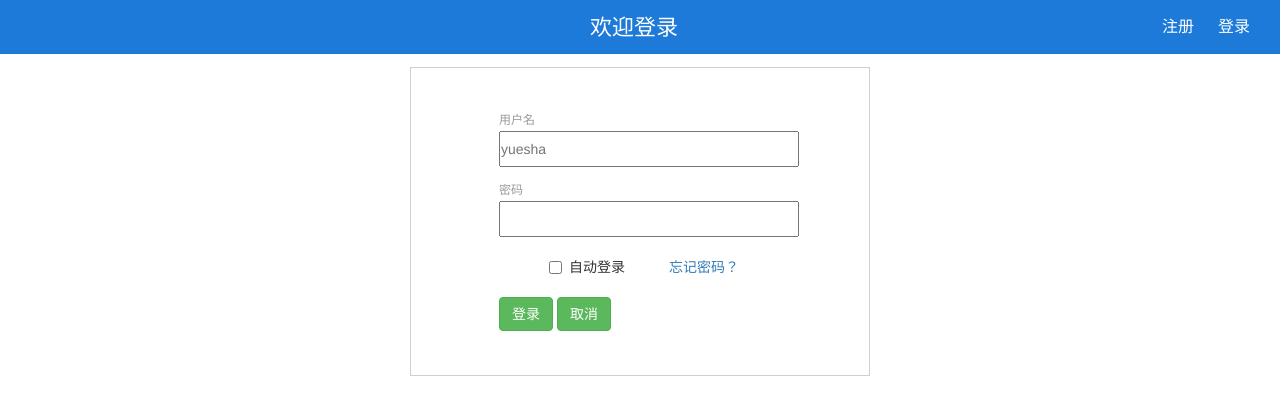
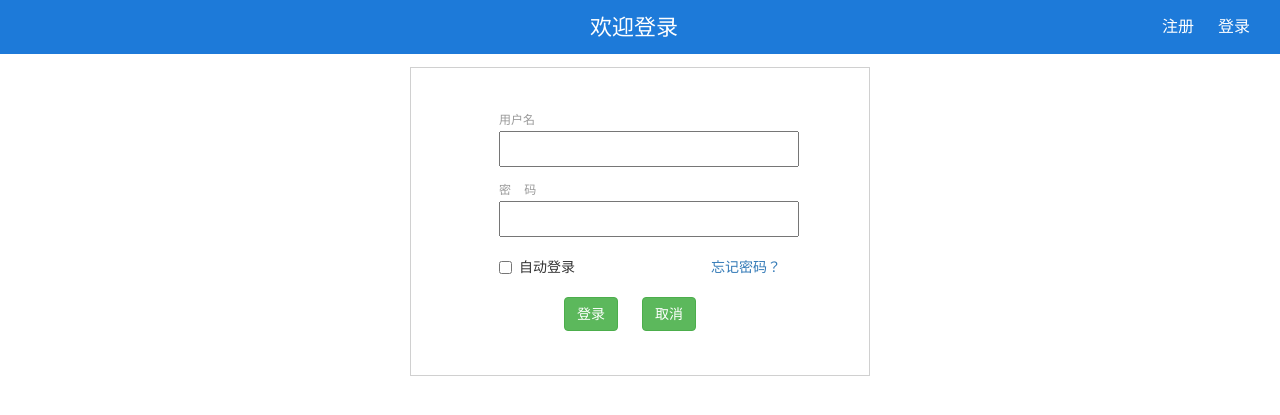
Before and after one commit to lyfdj/chatRoom, a PHP site: page /login.html in a window 1280 px wide. Shown: the top 415 px of the page. Run offline with PHP 8.4, Linux system fonts and the light colour scheme; some libraries are stand-ins or nearby versions.

Commit message:
美化登录页面

```diff
--- a/css/login.css
+++ b/css/login.css
@@ -1,4 +1,5 @@
 *{padding: 0;margin: 0;}
+input{padding-left: 10px;}
 .topBar{width: 100%;height: 54px;background-color: #1D7AD9;}
 .topBar span{color: white;font-size: 22px;font-family: "微软雅黑";position: absolute;margin-top: 12px;margin-left: 590px;}
 .topBar .reg{float: right;margin-right: 30px;margin-top: 16px;}
@@ -9,9 +10,10 @@
 .form_user input{width: 300px;height: 36px;margin-top: -10px;}
 .form_pwd p{color: #999999;font-size: 12px;margin-top: 15px;}
 .form_pwd input{width: 300px;height: 36px;margin-top: -10px;}
-.checkbox{margin-left: 70px;margin-top: 20px;}
-.checkbox a{margin-left: 40px;}
-.submit1{margin-top: 20px;padding-right: 60px;}
+.checkbox{margin-left: 20px;margin-top: 20px;}
+.checkbox a{float: right;}
+.submit1{margin-top: 20px;text-align: center;}
+.submit1 .btn{margin-right: 20px;}
 .four{margin-left: 50px;}
 
 
--- a/login.html
+++ b/login.html
@@ -17,18 +17,18 @@
 		</div>
 	</div>
 
-	<div class="form">
+	<form class="form" action="interface/login.php" method="post">
 		<div class="form_border">
 			<div class="form_user">
 				<p>用户名</p>
-				<input type="text" name="" placeholder="yuesha">
+				<input type="text" name="userName">
 			</div>
 			<div class="form_pwd">
-				<p>密码</p>
-				<input type="password" name="">
+				<p>密&nbsp;&nbsp;&nbsp;&nbsp;码</p>
+				<input type="password" name="userPw">
 			</div>
 			<div class="checkbox">
-				<input type="checkbox" name="" class="three">自动登录
+				<input type="checkbox" name="isAutoLogin" class="three" value="1">自动登录
 				<a href="reset_pwd.html"><span>忘记密码？</span></a>
 			</div>
 			<div class="submit1">
@@ -36,7 +36,7 @@
 				<input type="submit" value="取消" class="btn btn-success">
 			</div>
 		</div>
-	</div>
+	</form>
 </div>
 <script src="./plugins/jquery/jquery.min.js"></script>
 <script src="./plugins/bootstrap/bootstrap.min.js"></script>
```
